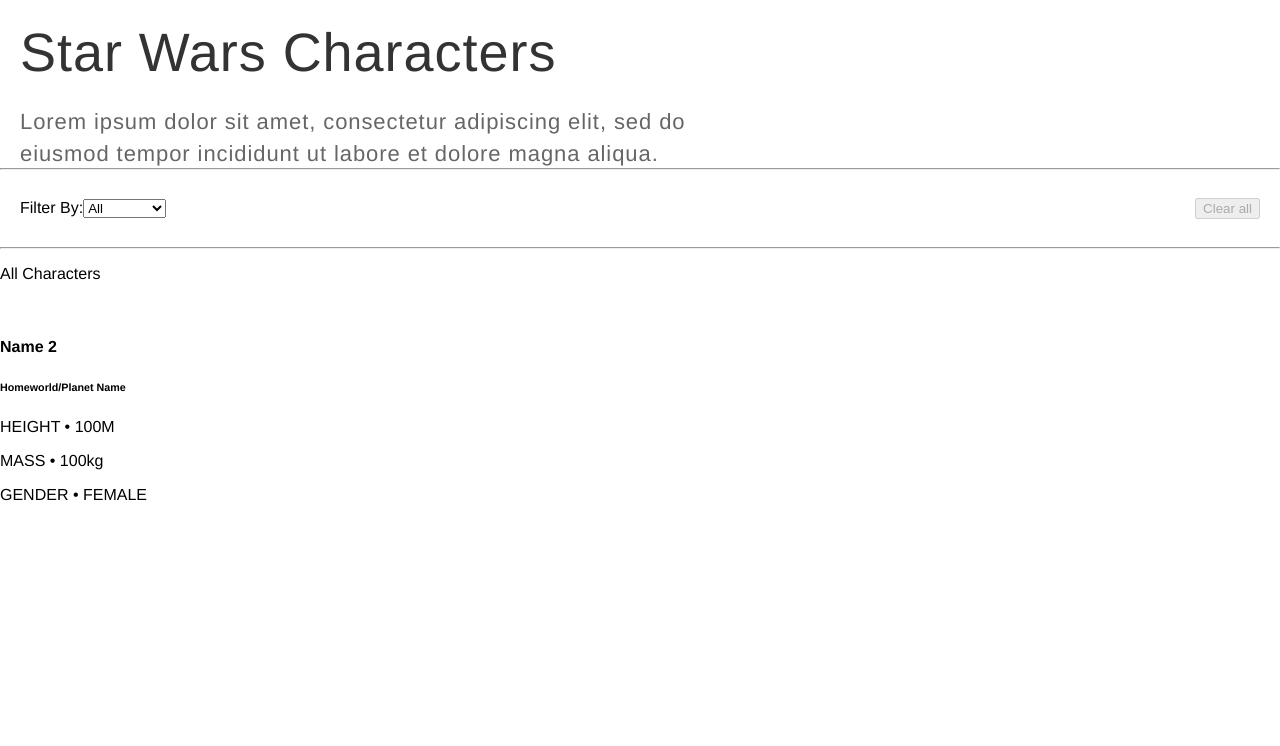
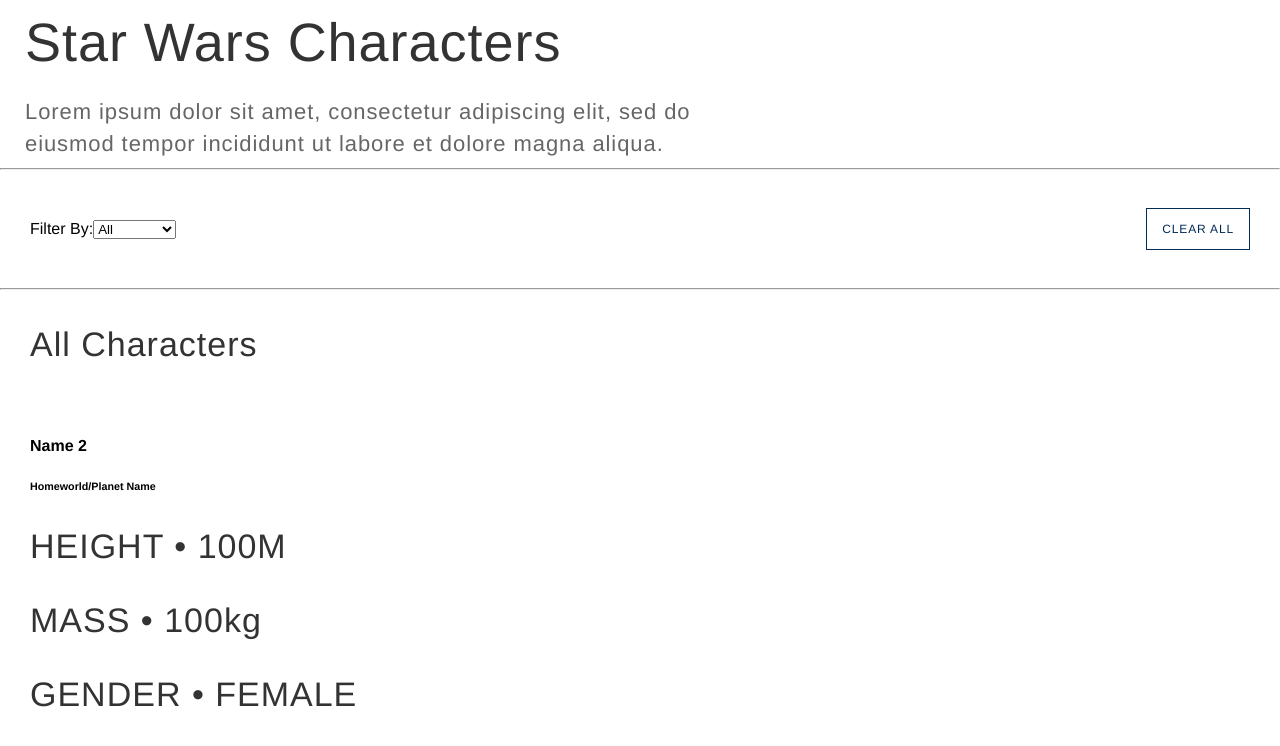
Before and after one commit to siccoo/cloudwalk-frontend, a React (Create React App) app: page / in a window 1280 px wide. Shown: the top 746 px of the page. Built offline with nearby package versions, Linux system fonts and the light colour scheme.

Commit message:
updates on Home.js & Home.scss

```diff
--- a/src/components/home/Home.js
+++ b/src/components/home/Home.js
@@ -36,7 +36,7 @@
             </form>
           </div>
           <div>
-            <button type="button" disabled>
+            <button type="button">
               Clear all
             </button>
           </div>
@@ -49,7 +49,7 @@
                 <a href="/ja">
                   <img className="starwar__image" src="" alt="" />
                 </a>
-                <div className="">
+                <div className="card__body">
                   <h4>Name 2</h4>
                   <h6>Homeworld/Planet Name</h6>
                   <p>HEIGHT • 100M</p>
--- a/src/components/home/Home.scss
+++ b/src/components/home/Home.scss
@@ -7,7 +7,7 @@
 
   header {
     grid-area: header;
-    padding: 20px;
+    padding: 10px 25px 5px;
 
     .header__text {
       font-family: "Helvetica Neue";
@@ -21,7 +21,7 @@
     }
 
     p {
-      font-family: Helvetica Neue;
+      font-family: "Helvetica Neue";
       font-style: normal;
       font-weight: 300;
       font-size: 22px;
@@ -47,10 +47,9 @@
   main {
     grid-area: main;
 
-    @media only screen and (max-width: 1024px){
+    @media only screen and (max-width: 1024px) {
       hr {
         margin-top: -20px;
-        }
       }
     }
 
@@ -59,12 +58,45 @@
       flex-wrap: nowrap;
       justify-content: space-between;
       align-items: center;
-    padding: 20px;
+      padding: 30px;
+    }
 
+    button {
+      border: 1px solid #002b56;
+      box-sizing: border-box;
+      background: transparent;
+      font-family: "Helvetica Neue";
+      font-style: normal;
+      font-weight: 500;
+      font-size: 12px;
+      line-height: 16px;
+      text-align: center;
+      letter-spacing: 0.857143px;
+      text-transform: uppercase;
+      color: #002b56;
+      padding: 12px 15px;
+      cursor: pointer;
+    }
 
+    section {
+      padding: 0px 0px 0px 30px;
+    }
+
+    .starwar__box__align__center {
+      justify-content: center;
+    }
+
+    p {
+      font-family: "Helvetica Neue";
+      font-style: normal;
+      font-weight: 300;
+      font-size: 34px;
+      line-height: 40px;
+      letter-spacing: 1px;
+      color: #333333;
+    }
   }
 
   .row.center {
-      justify-content: center;
   }
 }
```
Lines whose indentation alone changed are shown as unchanged.
